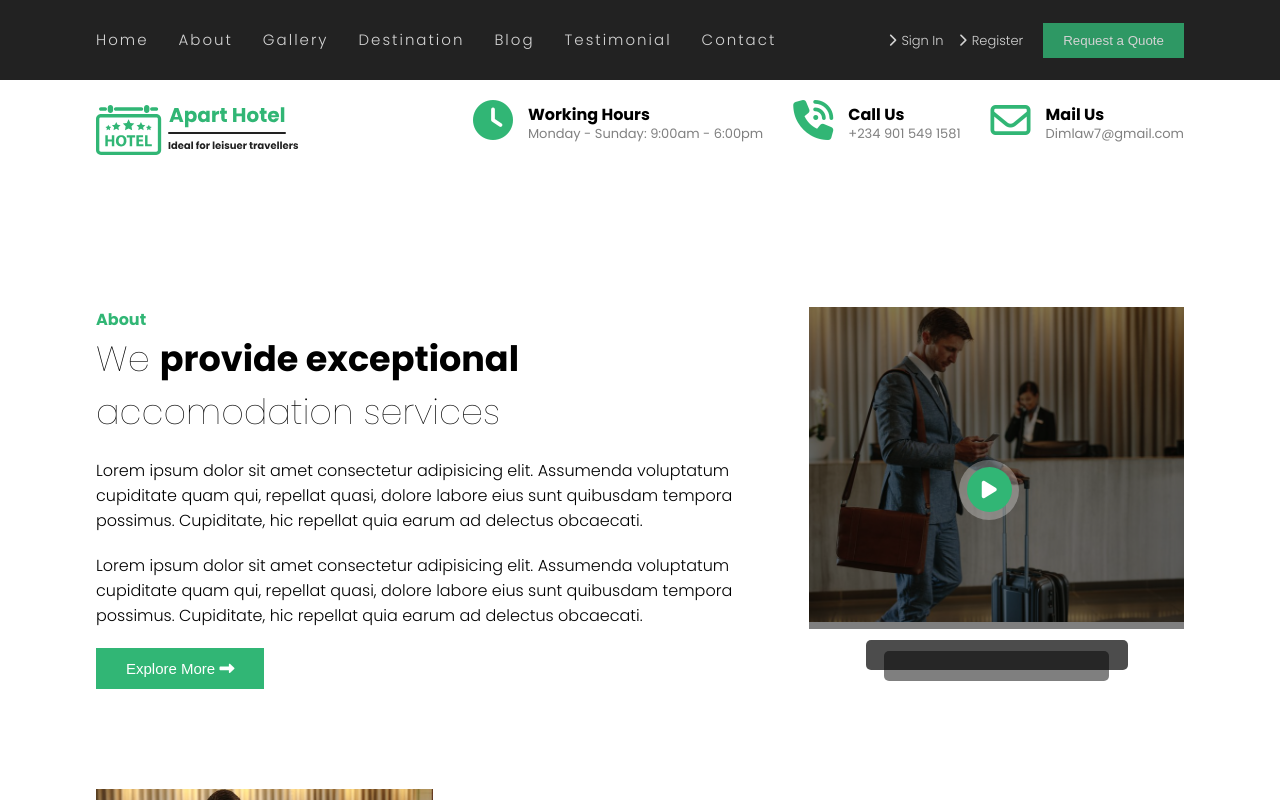
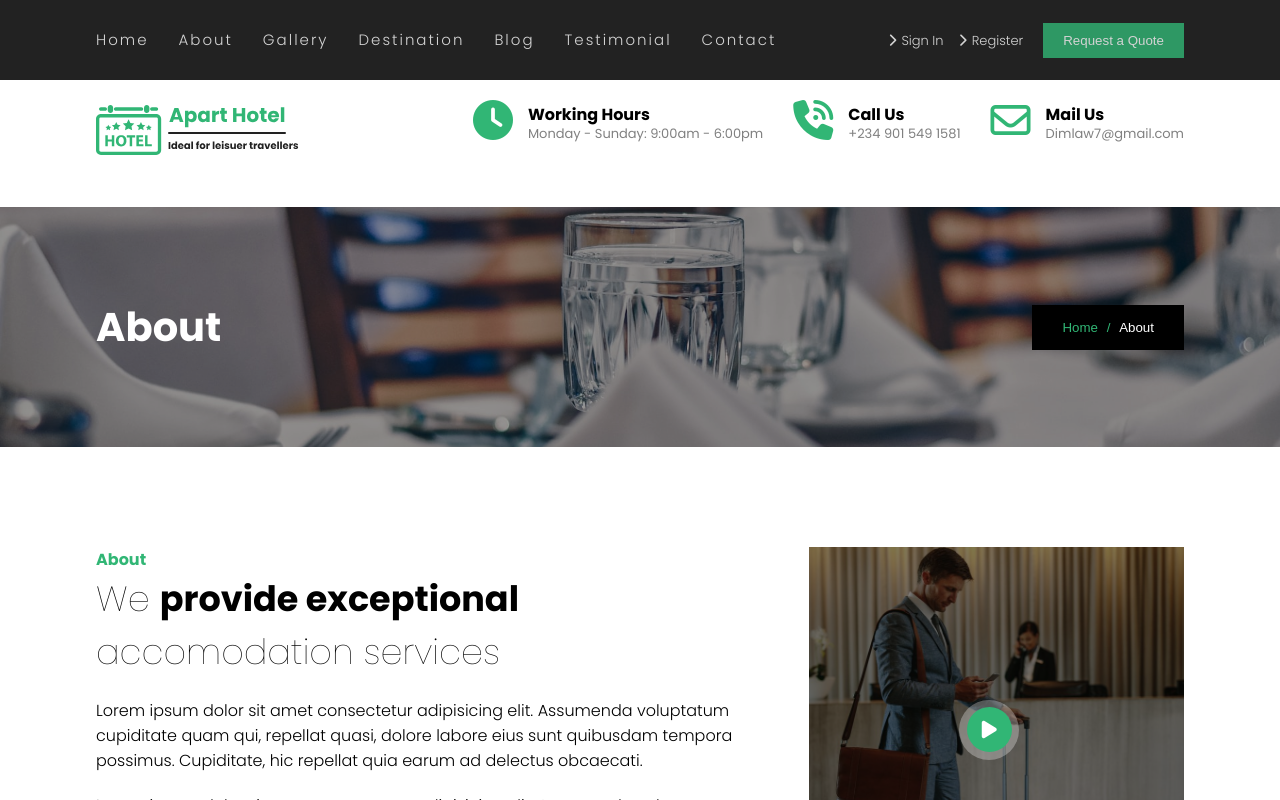
Before and after one commit to dimlaw7/Apart-Hotel, a React (Create React App) app: page /Apart-Hotel/about in a window 1280 px wide. Shown: the top 800 px of the page. Built offline with nearby package versions, Linux system fonts and the light colour scheme.

Commit message:
Add Headtitle to pages Add preload to slider images Add Aboutcard to homepage

```diff
--- a/public/index.html
+++ b/public/index.html
@@ -16,6 +16,9 @@
     -->
     <link rel="manifest" href="%PUBLIC_URL%/manifest.json" />
     <link rel="stylesheet" href="https://cdnjs.cloudflare.com/ajax/libs/font-awesome/6.4.0/css/all.min.css" integrity="sha512-iecdLmaskl7CVkqkXNQ/ZH/XLlvWZOJyj7Yy7tcenmpD1ypASozpmT/E0iPtmFIB46ZmdtAc9eNBvH0H/ZpiBw==" crossorigin="anonymous" referrerpolicy="no-referrer" />
+    <link rel="preload" as="image" href="slider-1.jpg">
+    <link rel="preload" as="image" href="slider-2.jpg">
+    <link rel="preload" as="image" href="slider-3.jpg">
     <!--
       Notice the use of %PUBLIC_URL% in the tags above.
       It will be replaced with the URL of the `public` folder during the build.
--- /dev/null
+++ b/src/components/HomeSection/HomeAbout.jsx
@@ -0,0 +1,16 @@
+import React from 'react'
+import AboutCard from '../About/AboutCard'
+
+const HomeAbout = () => {
+  return (
+    <>
+        <section className='home-about'>
+            <div className='container top'>
+                <AboutCard />
+            </div>
+        </section>
+    </>
+  )
+}
+
+export default HomeAbout
--- a/src/components/pages/About.jsx
+++ b/src/components/pages/About.jsx
@@ -1,10 +1,12 @@
 import React from 'react'
 import AboutCard from '../About/AboutCard'
 import Data from '../HomeSection/Data'
+import HeadTitle from '../../semantics/HeadTitle/HeadTitle'
 
 const About = () => {
   return (
     <>
+        <HeadTitle />
         <section className='about top'>
             <div className='container'>
                 <AboutCard />
--- a/src/components/pages/Home.jsx
+++ b/src/components/pages/Home.jsx
@@ -1,11 +1,13 @@
 import React from 'react'
 import Hero from '../HomeSection/Hero'
 import '../HomeSection/Home.css'
+import HomeAbout from '../HomeSection/HomeAbout'
 
 const Home = () => {
   return (
     <>
         <Hero/>
+        <HomeAbout />
     </>
   )
 }
--- /dev/null
+++ b/src/semantics/HeadTitle/HeadTitle.css
@@ -0,0 +1,47 @@
+.image-heading {
+    background-image: url("../../../public/images/image-heading.jpg");
+    background-position: center;
+    background-size: cover;
+    background-repeat: no-repeat;
+    color: #fff;
+    height: 30vh;
+    line-height: 30vh;
+    position: relative;
+    z-index: -2;
+}
+
+.image-heading::after {
+    content: "";
+    position: absolute;
+    top: 0;
+    left: 0;
+    background: rgba(0, 0, 0, 0.4);
+    height: 30vh;
+    width: 100%;
+    z-index: -1;
+}
+
+.image-heading h1 {
+    font-size: 40px;
+    text-transform: capitalize;
+}
+
+.image-heading .head-title {
+    align-items: center;
+}
+
+.image-heading button {
+    background: black;
+    color: white;
+    font-weight: 400;
+    padding: 15px 30px;
+    word-spacing: 5px;
+}
+.image-heading a {
+    color: #31b675;
+    cursor: pointer;
+}
+.image-heading span {
+    text-transform: capitalize;
+    word-spacing: 30px;
+}
--- /dev/null
+++ b/src/semantics/HeadTitle/HeadTitle.js
@@ -0,0 +1,24 @@
+import React from 'react'
+import { Link, useLocation } from 'react-router-dom'
+import './HeadTitle.css'
+
+const HeadTitle = () => {
+    const location = useLocation()
+  return (
+    <>
+        <section className='image-heading'>
+            <div className='container'>
+                <div className='head-title flex_space'>
+                    <h1>{location.pathname.split('/')[2]}</h1>
+                    <button>
+                        <Link to='/Apart-Hotel'>Home / </Link>
+                        <span>{location.pathname.split('/')[2]}</span>
+                    </button>
+                </div>
+            </div>
+        </section>
+    </>
+  )
+}
+
+export default HeadTitle
```
Also changed, not shown: public/images/image-heading.jpg (added).
